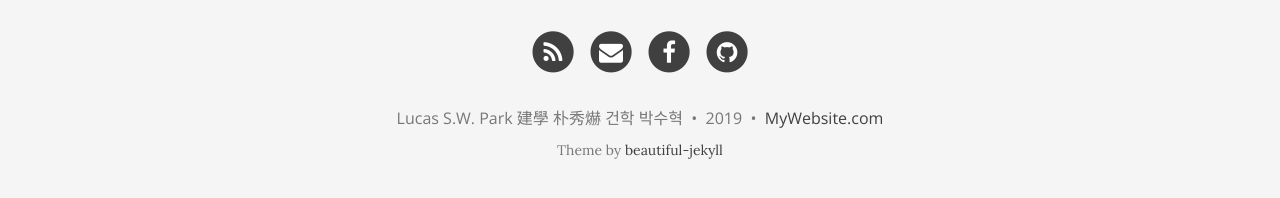
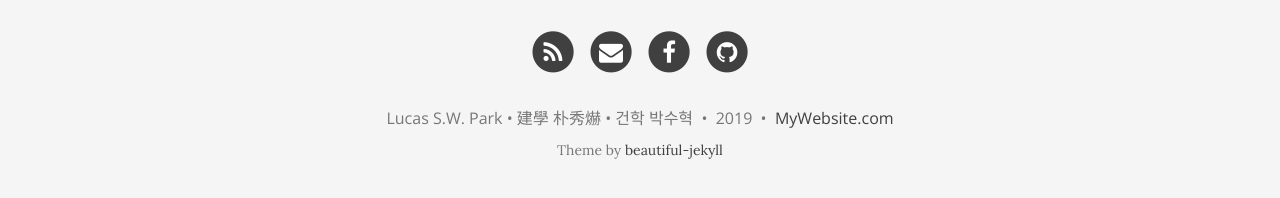
Before and after one commit to peeweeinkz/nks15.github.io, a Jekyll site: the page built from index.html, in a window 1280 px wide and 900 px high, scrolled down 1166 px. Shown: the part 689-887 px from the top of the window. Built offline with Jekyll 4.4.1, drawn with Linux system fonts in a browser that asks for light colours; nearby versions of some CDN libraries; the list of posts is cut into pages by our own code.

```diff
--- a/_config.yml
+++ b/_config.yml
@@ -66,7 +66,7 @@ footer-link-col: "#404040"
 # Change all these values or delete the ones you don't want.
 # Important: you must keep the "name" parameter, everything else you can remove
 author:
-  name: Lucas S.W. Park 建學 朴秀爀 건학 박수혁
+  name: Lucas S.W. Park  •  建學 朴秀爀  •  건학 박수혁
 
 # Select your active Social Network Links.
 # Uncomment the links you want to show in the footer and add your information to each link.
```
